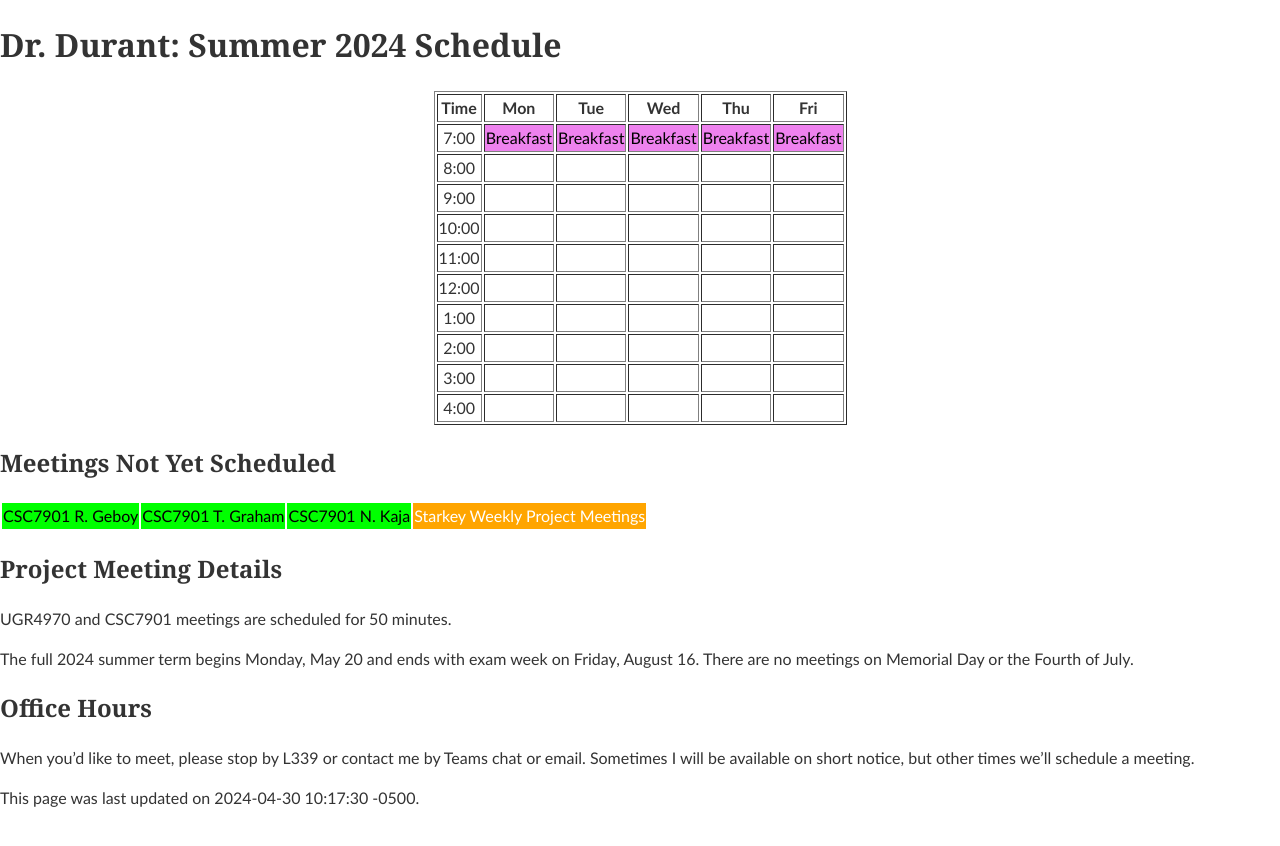
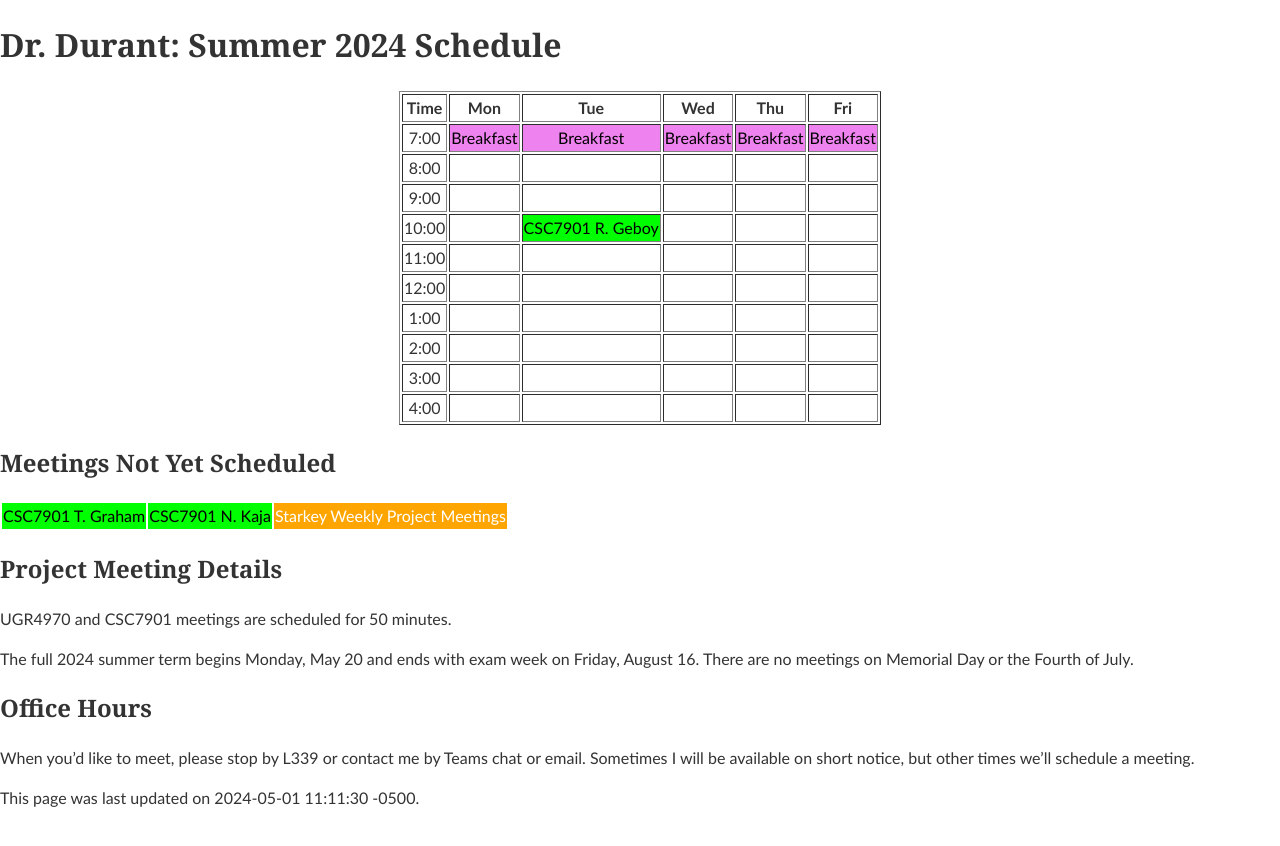
Before and after one commit to edurant/edurant.github.io, a Jekyll site: the page built from sched/su24.md, in a window 1280 px wide. Shown: the top 846 px of the page. Built offline with Jekyll 4.4.1, drawn with Linux system fonts in a browser that asks for light colours; some of the changed lines change nothing that is shown.

Commit message:
Su CSC7901 schedule

```diff
--- a/sched/su24.md
+++ b/sched/su24.md
@@ -1,6 +1,6 @@
 ---
 title: "Dr. Durant: Summer 2024 Schedule"
-date: 2024-04-30 10:17:30 -0500
+date: 2024-05-01 11:11:30 -0500
 ---
 
 <style type="text/css">
@@ -13,23 +13,22 @@ td.lunch   { background-color: violet;  color: black;   }
 
 <div align="center">
 <table border>
-<tr><th>Time</th>   <th>Mon</th>                        <th>Tue</th>                        <th>Wed</th>                        <th>Thu</th>                        <th>Fri</th>                    </tr>
-<tr><td>7:00</td>   <td class="lunch">Breakfast</td>    <td class="lunch">Breakfast</td>    <td class="lunch">Breakfast</td>    <td class="lunch">Breakfast</td>    <td class="lunch">Breakfast</td></tr>
-<tr><td>8:00</td>   <td>&nbsp;</td>                     <td>&nbsp;</td>                     <td>&nbsp;</td>                     <td>&nbsp;</td>                     <td>&nbsp;</td>                 </tr>
-<tr><td>9:00</td>   <td>&nbsp;</td>                     <td>&nbsp;</td>                     <td>&nbsp;</td>                     <td>&nbsp;</td>                     <td>&nbsp;</td>                 </tr>
-<tr><td>10:00</td>  <td>&nbsp;</td>                     <td>&nbsp;</td>                     <td>&nbsp;</td>                     <td>&nbsp;</td>                     <td>&nbsp;</td>                 </tr>
-<tr><td>11:00</td>  <td>&nbsp;</td>                     <td>&nbsp;</td>                     <td>&nbsp;</td>                     <td>&nbsp;</td>                     <td>&nbsp;</td>                 </tr>
-<tr><td>12:00</td>  <td>&nbsp;</td>                     <td>&nbsp;</td>                     <td>&nbsp;</td>                     <td>&nbsp;</td>                     <td>&nbsp;</td>                 </tr>
-<tr><td>1:00</td>   <td>&nbsp;</td>                     <td>&nbsp;</td>                     <td>&nbsp;</td>                     <td>&nbsp;</td>                     <td>&nbsp;</td>                 </tr>
-<tr><td>2:00</td>   <td>&nbsp;</td>                     <td>&nbsp;</td>                     <td>&nbsp;</td>                     <td>&nbsp;</td>                     <td>&nbsp;</td>                 </tr>
-<tr><td>3:00</td>   <td>&nbsp;</td>                     <td>&nbsp;</td>                     <td>&nbsp;</td>                     <td>&nbsp;</td>                     <td>&nbsp;</td>                 </tr>
-<tr><td>4:00</td>   <td>&nbsp;</td>                     <td>&nbsp;</td>                     <td>&nbsp;</td>                     <td>&nbsp;</td>                     <td>&nbsp;</td>                 </tr>
+<tr><th>Time</th>   <th>Mon</th>                        <th>Tue</th>                                    <th>Wed</th>                        <th>Thu</th>                        <th>Fri</th>                    </tr>
+<tr><td>7:00</td>   <td class="lunch">Breakfast</td>    <td class="lunch">Breakfast</td>                <td class="lunch">Breakfast</td>    <td class="lunch">Breakfast</td>    <td class="lunch">Breakfast</td></tr>
+<tr><td>8:00</td>   <td>&nbsp;</td>                     <td>&nbsp;</td>                                 <td>&nbsp;</td>                     <td>&nbsp;</td>                     <td>&nbsp;</td>                 </tr>
+<tr><td>9:00</td>   <td>&nbsp;</td>                     <td>&nbsp;</td>                                 <td>&nbsp;</td>                     <td>&nbsp;</td>                     <td>&nbsp;</td>                 </tr>
+<tr><td>10:00</td>  <td>&nbsp;</td>                     <td class="csc7901">CSC7901 R.&nbsp;Geboy</td>  <td>&nbsp;</td>                     <td>&nbsp;</td>                     <td>&nbsp;</td>                 </tr>
+<tr><td>11:00</td>  <td>&nbsp;</td>                     <td>&nbsp;</td>                                 <td>&nbsp;</td>                     <td>&nbsp;</td>                     <td>&nbsp;</td>                 </tr>
+<tr><td>12:00</td>  <td>&nbsp;</td>                     <td>&nbsp;</td>                                 <td>&nbsp;</td>                     <td>&nbsp;</td>                     <td>&nbsp;</td>                 </tr>
+<tr><td>1:00</td>   <td>&nbsp;</td>                     <td>&nbsp;</td>                                 <td>&nbsp;</td>                     <td>&nbsp;</td>                     <td>&nbsp;</td>                 </tr>
+<tr><td>2:00</td>   <td>&nbsp;</td>                     <td>&nbsp;</td>                                 <td>&nbsp;</td>                     <td>&nbsp;</td>                     <td>&nbsp;</td>                 </tr>
+<tr><td>3:00</td>   <td>&nbsp;</td>                     <td>&nbsp;</td>                                 <td>&nbsp;</td>                     <td>&nbsp;</td>                     <td>&nbsp;</td>                 </tr>
+<tr><td>4:00</td>   <td>&nbsp;</td>                     <td>&nbsp;</td>                                 <td>&nbsp;</td>                     <td>&nbsp;</td>                     <td>&nbsp;</td>                 </tr>
 </table>
 </div>
 
 ## Meetings Not Yet Scheduled
 <table><tr>
-<td class="csc7901">CSC7901 R.&nbsp;Geboy</td>
 <td class="csc7901">CSC7901 T.&nbsp;Graham</td>
 <td class="csc7901">CSC7901 N.&nbsp;Kaja</td>
 <td class="starkey">Starkey Weekly Project Meetings</td>
```
